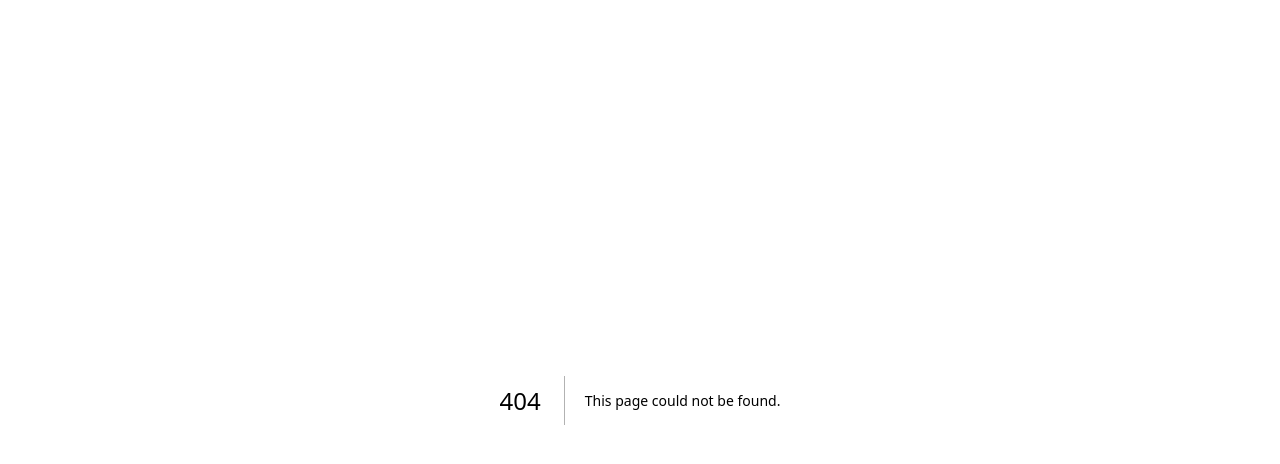
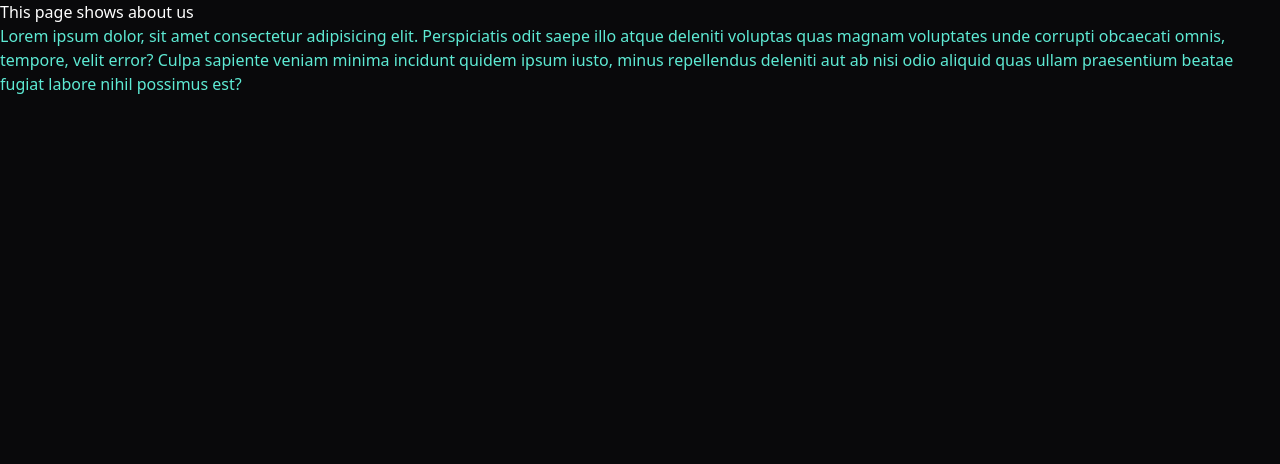
Before and after one commit to rasikww/personal-book-tracker, a Next.js app: page /about in a window 1280 px wide. Before the commit this address had no page. Shown: the top 464 px of the page. Built offline with nearby package versions, Linux system fonts and the light colour scheme.

Commit message:
add about page

```diff
--- /dev/null
+++ b/src/app/about/page.tsx
@@ -0,0 +1,15 @@
+export default function About() {
+    return (
+        <div>
+            <h1 className="text-white">This page shows about us </h1>
+            <p className="text-teal-300">
+                Lorem ipsum dolor, sit amet consectetur adipisicing elit.
+                Perspiciatis odit saepe illo atque deleniti voluptas quas magnam
+                voluptates unde corrupti obcaecati omnis, tempore, velit error?
+                Culpa sapiente veniam minima incidunt quidem ipsum iusto, minus
+                repellendus deleniti aut ab nisi odio aliquid quas ullam
+                praesentium beatae fugiat labore nihil possimus est?
+            </p>
+        </div>
+    );
+}
--- a/src/app/globals.css
+++ b/src/app/globals.css
@@ -7,7 +7,7 @@
 }
 
 body {
-    font-family: Arial, Helvetica, sans-serif;
+    /* font-family: Arial, Helvetica, sans-serif; */
     background-color: hsl(240 10% 3.9%);
 }
 
```
